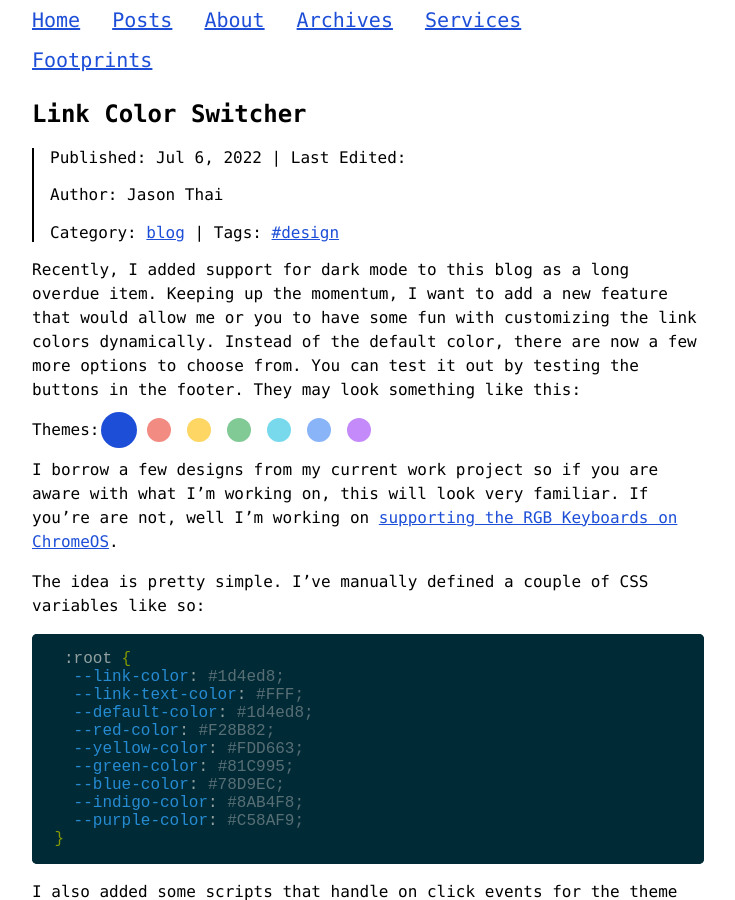
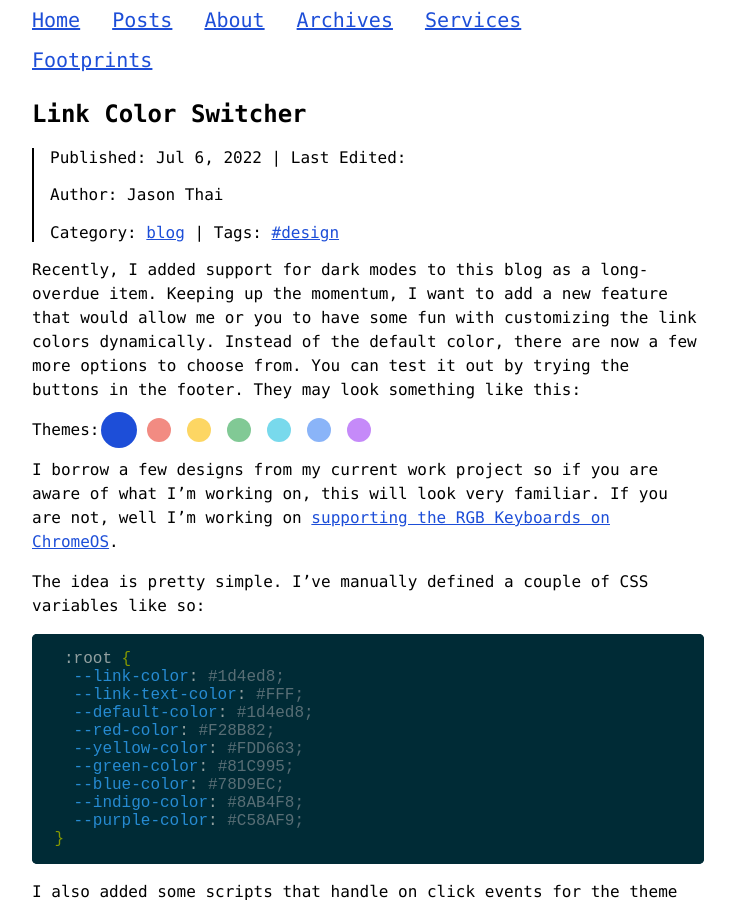
Before and after one commit to jasontthai/jasonthai.me, a Jekyll site: the page built from _posts/2022-07-06-theme-buttons.md, in a window 1280 px wide and 900 px high. Shown: the whole window, without its empty margins (272-1007 px from the left). Built offline with Jekyll 4.4.1, drawn with Linux system fonts in a browser that asks for light colours; our own code applies the rules of GitHub Pages for plain Markdown files; comment, search, counter and statistics services are not loaded.

Commit message:
update _posts/2022-07-06-theme-buttons.md

```diff
--- a/_posts/2022-07-06-theme-buttons.md
+++ b/_posts/2022-07-06-theme-buttons.md
@@ -6,7 +6,7 @@
   - design
 ---
 
-Recently, I added support for dark mode to this blog as a long overdue item. Keeping up the momentum, I want to add a new feature that would allow me or you to have some fun with customizing the link colors dynamically. Instead of the default color, there are now a few more options to choose from. You can test it out by testing the buttons in the footer. They may look something like this:
+Recently, I added support for dark modes to this blog as a long-overdue item. Keeping up the momentum, I want to add a new feature that would allow me or you to have some fun with customizing the link colors dynamically. Instead of the default color, there are now a few more options to choose from. You can test it out by trying the buttons in the footer. They may look something like this:
 
 <div style="display: flex; align-items: center;">
   Themes:
@@ -19,7 +19,7 @@
   <button id="purple" class="tb" style="background-color: var(--purple-color);" onclick="o(this)"></button>
 </div>
 
-I borrow a few designs from my current work project so if you are aware with what I'm working on, this will look very familiar. If you're are not, well I'm working on [supporting the RGB Keyboards on ChromeOS](https://chromeunboxed.com/chromeos-keyboard-backlight-personalization-hub).
+I borrow a few designs from my current work project so if you are aware of what I'm working on, this will look very familiar. If you are not, well I'm working on [supporting the RGB Keyboards on ChromeOS](https://chromeunboxed.com/chromeos-keyboard-backlight-personalization-hub).
 
 The idea is pretty simple. I've manually defined a couple of CSS variables like so:
 
```
